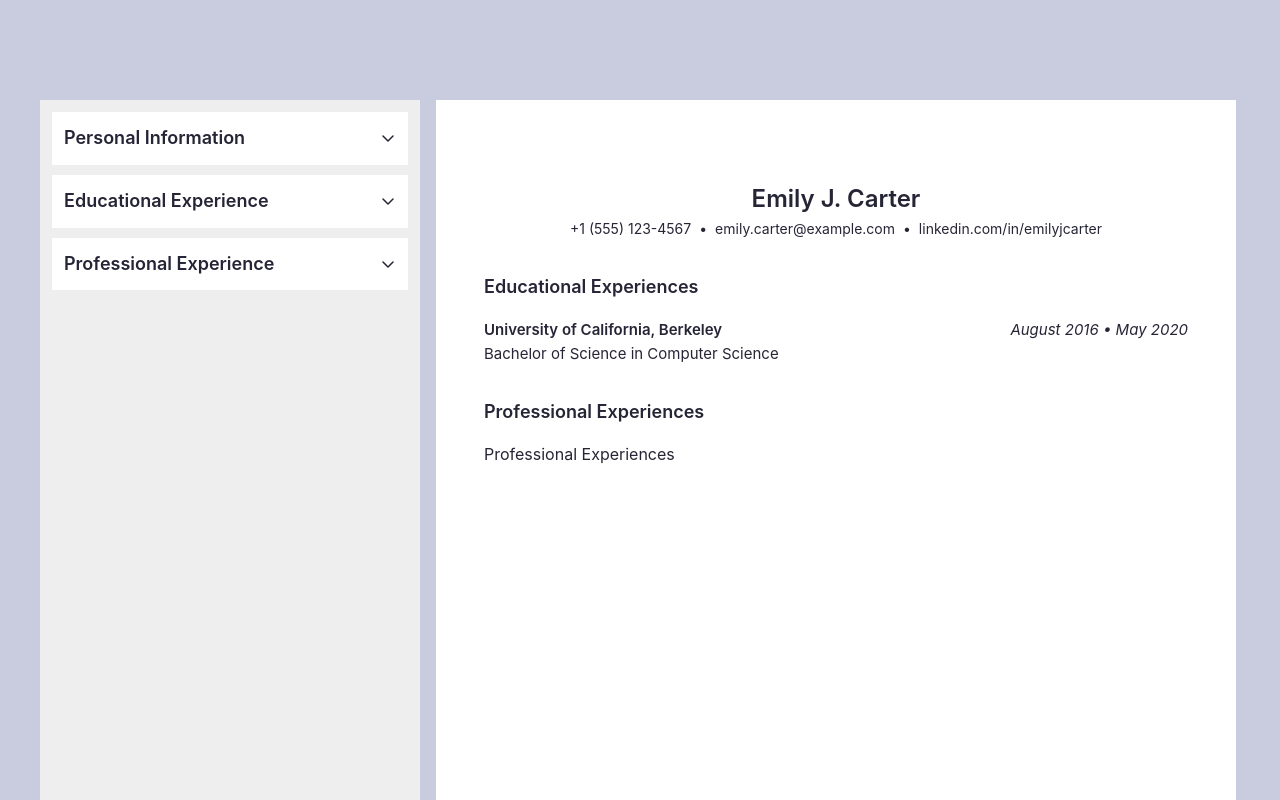
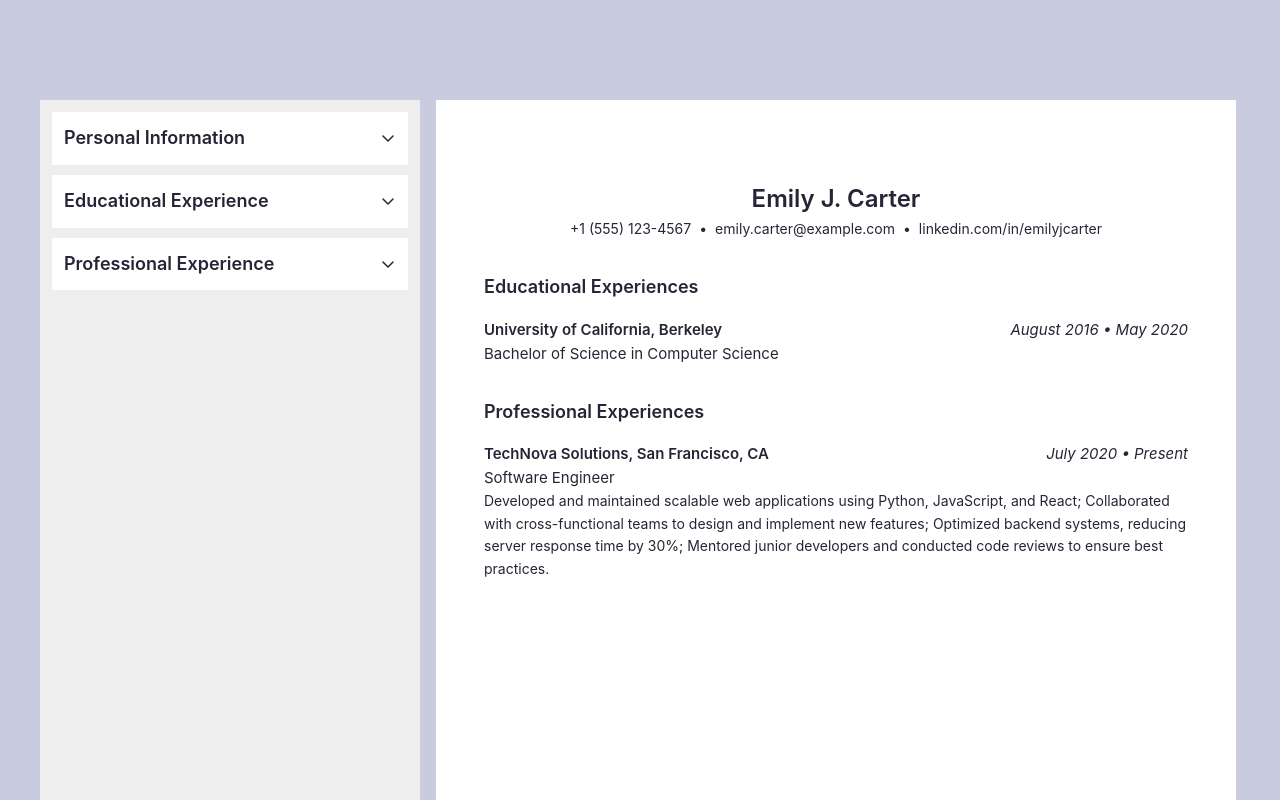
Before and after one commit to jsklcodes/cv-application, a React (Vite) app: page / in a window 1280 px wide. Shown: the top 800 px of the page. Built offline with nearby package versions, Linux system fonts and the light colour scheme.

Commit message:
Create the ProfessionalExpCard component

```diff
--- a/src/App.jsx
+++ b/src/App.jsx
@@ -7,6 +7,7 @@ import { PersonalInfoForm } from './components/PersonalInfoForm';
 import { PersonalInfoHeader } from './components/PersonalInfoHeader';
 import { ProfessionalExpForm } from './components/ProfessionalExpForm';
 import { EducationalExpCard } from './components/EducationalExpCard';
+import { ProfessionalExpCard } from './components/ProfessionalExpCard';
 
 export const App = () => {
   return (
@@ -41,7 +42,7 @@ export const App = () => {
         </PreviewSection>
 
         <PreviewSection title="Professional Experiences">
-          Professional Experiences
+          <ProfessionalExpCard />
         </PreviewSection>
       </CvPreview>
     </div>
--- /dev/null
+++ b/src/components/ProfessionalExpCard/index.jsx
@@ -0,0 +1,19 @@
+export const ProfessionalExpCard = () => {
+  return (
+    <div className="experience-card">
+      <header className="experience-header">
+        <span className="text-bold">TechNova Solutions, San Francisco, CA</span>
+        <span className="text-italic">July 2020 • Present</span>
+      </header>
+
+      <span>Software Engineer</span>
+      <p className="text-small">
+        Developed and maintained scalable web applications using Python,
+        JavaScript, and React; Collaborated with cross-functional teams to
+        design and implement new features; Optimized backend systems, reducing
+        server response time by 30%; Mentored junior developers and conducted
+        code reviews to ensure best practices.
+      </p>
+    </div>
+  );
+};
```
